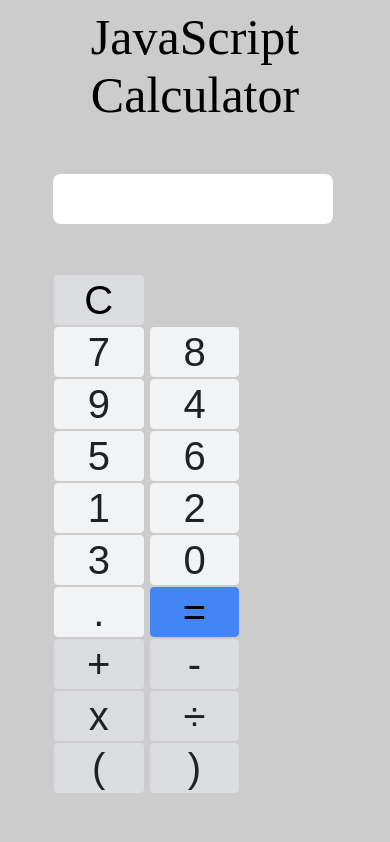
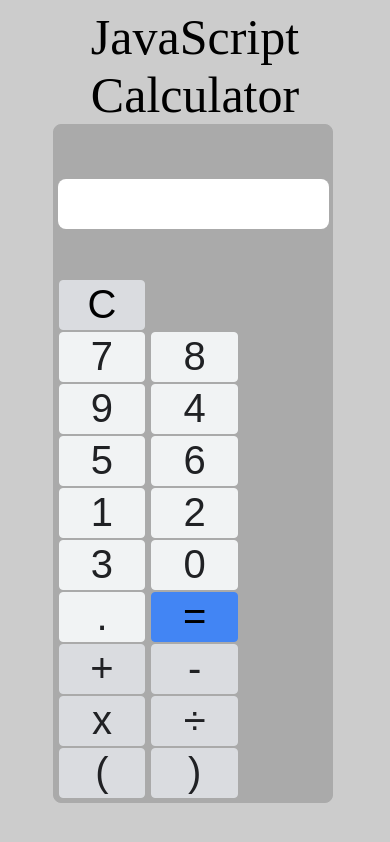
Before and after one commit to adam-selman/JS-Calculator, a plain HTML site: page index.html in a window 390 px wide. Drawn offline with Linux system fonts and the light colour scheme.

Commit message:
Add files via upload
Added border to mobile version of calculator

```diff
--- a/style.css
+++ b/style.css
@@ -26,6 +26,11 @@ header{
     width: 75%;
     height: 100%;
     margin: 0 12%;
+
+    padding: 1%;
+    border: 1px solid #aaa ;
+    border-radius: 8px;
+    background-color: #aaa;
 
 
 }
```
